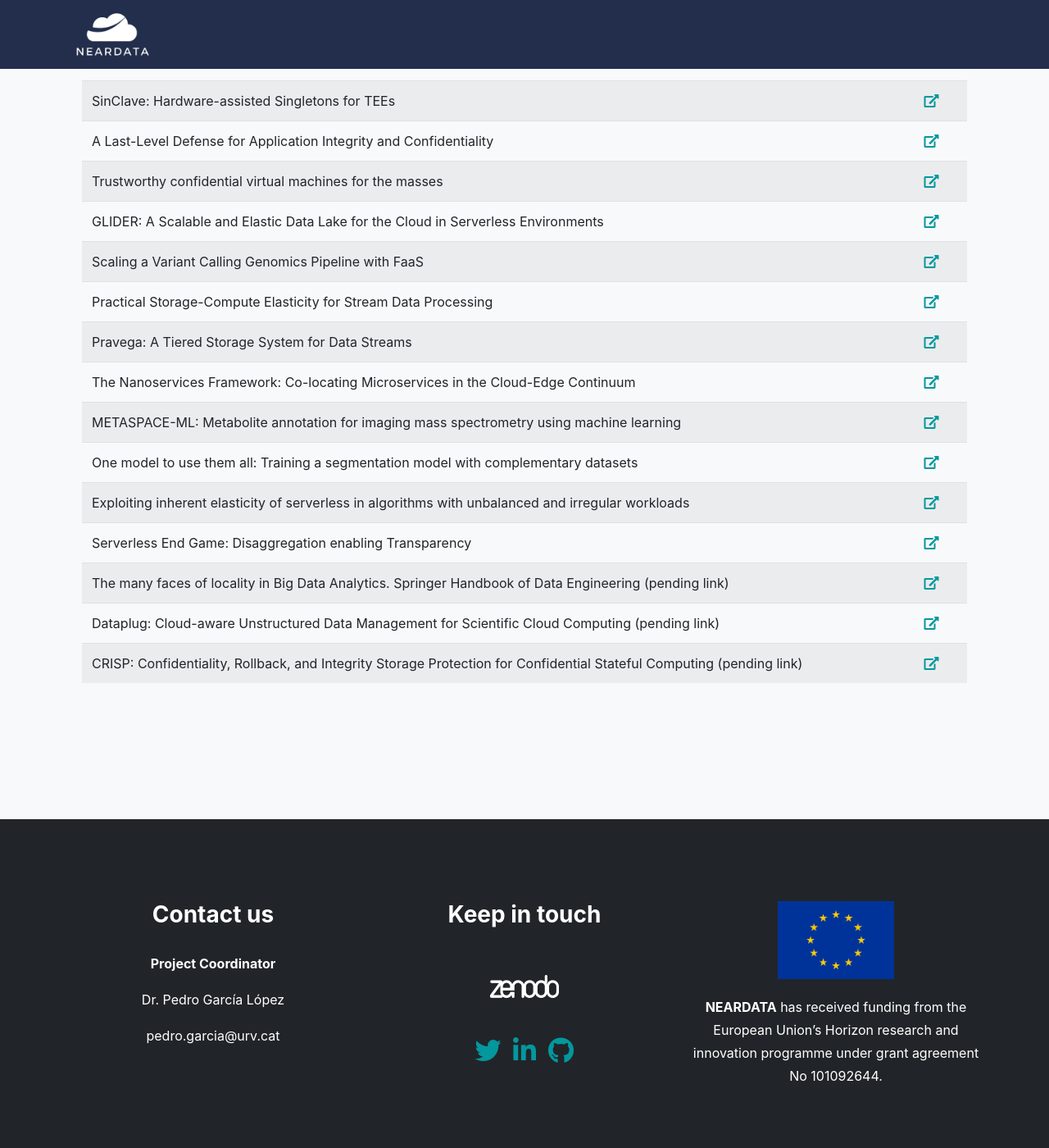
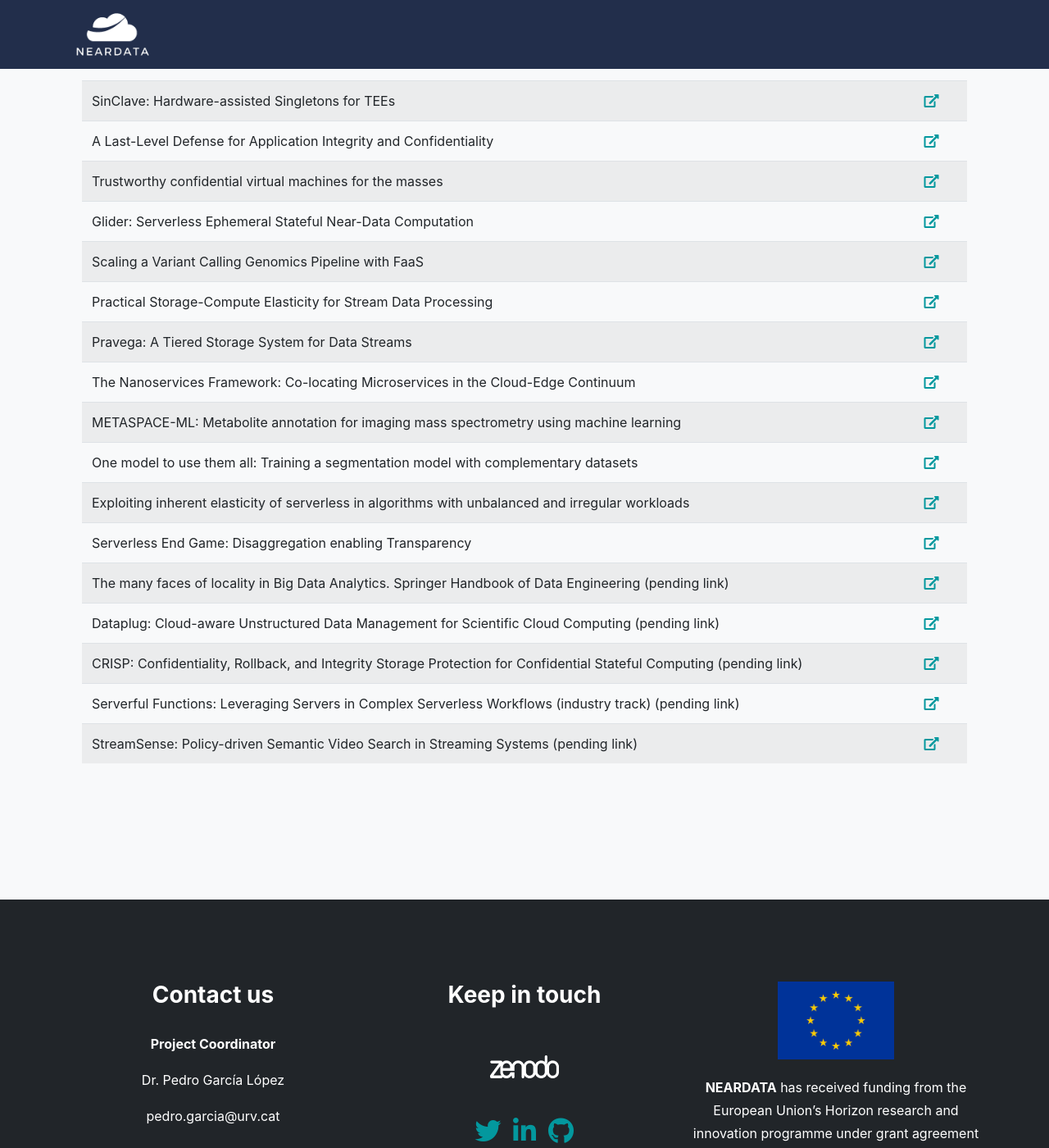
Before and after one commit to neardata-eu/neardata-eu.github.io, a Jekyll site: the page built from publication.md, in a window 1280 px wide and 1400 px high, scrolled down 458 px. Shown: the whole window at 82% size. Built offline with Jekyll 4.4.1, drawn with Linux system fonts in a browser that asks for light colours; some web fonts are replaced.

Commit message:
modify review

```diff
--- a/_data/sitetext.yml
+++ b/_data/sitetext.yml
@@ -109,7 +109,7 @@ results:
       link: "https://arxiv.org/abs/2311.06154"
     - title: "Trustworthy confidential virtual machines for the masses"
       link: "https://dl.acm.org/doi/10.1145/3590140.3629124"
-    - title: "GLIDER: A Scalable and Elastic Data Lake for the Cloud in Serverless Environments"
+    - title: "Glider: Serverless Ephemeral Stateful Near-Data Computation"
       link: "https://dl.acm.org/doi/10.1145/3590140.3629119"
     - title: "Scaling a Variant Calling Genomics Pipeline with FaaS"
       link: "https://dl.acm.org/doi/10.1145/3631295.3631403"
@@ -132,6 +132,10 @@ results:
     - title: "Dataplug: Cloud-aware Unstructured Data Management for Scientific Cloud Computing (pending link)"
       link: "#"
     - title: "CRISP: Confidentiality, Rollback, and Integrity Storage Protection for Confidential Stateful Computing (pending link)"
+      link: "#"
+    - title: "Serverful Functions: Leveraging Servers in Complex Serverless Workflows (industry track) (pending link)"
+      link: "#"
+    - title: "StreamSense: Policy-driven Semantic Video Search in Streaming Systems (pending link)"
       link: "#"
 
 
@@ -156,7 +160,7 @@ publications:
       url: "https://arxiv.org/abs/2311.06154"
     - title: "Trustworthy confidential virtual machines for the masses"
       url: "https://dl.acm.org/doi/10.1145/3590140.3629124"
-    - title: "GLIDER: A Scalable and Elastic Data Lake for the Cloud in Serverless Environments"
+    - title: "Glider: Serverless Ephemeral Stateful Near-Data Computation"
       url: "https://dl.acm.org/doi/10.1145/3590140.3629119"
     - title: "Scaling a Variant Calling Genomics Pipeline with FaaS"
       url: "https://dl.acm.org/doi/10.1145/3631295.3631403"
@@ -180,7 +184,10 @@ publications:
       url: "#"
     - title: "CRISP: Confidentiality, Rollback, and Integrity Storage Protection for Confidential Stateful Computing (pending link)"
       url: "#"
-
+    - title: "Serverful Functions: Leveraging Servers in Complex Serverless Workflows (industry track) (pending link)"
+      url: "#"
+    - title: "StreamSense: Policy-driven Semantic Video Search in Streaming Systems (pending link)"
+      url: "#"
 
 
 news:
```
